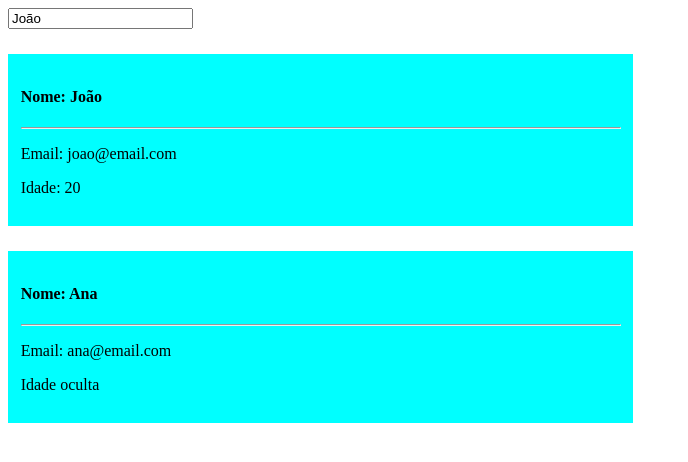
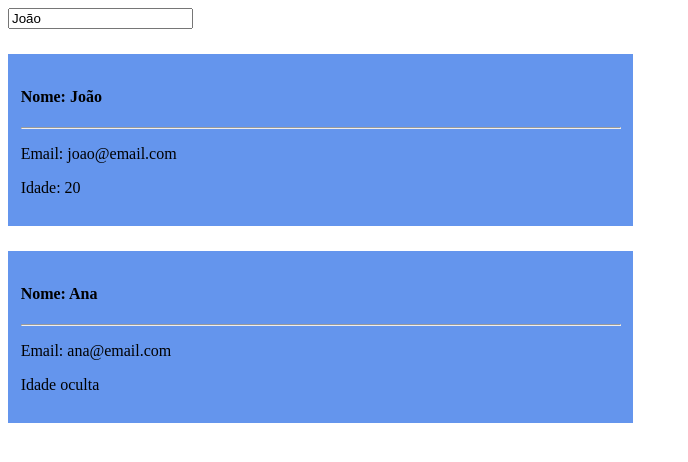
Before and after one commit to Joao-Gontijo/guiaclientes, a Vue app: page / in a window 1280 px wide. Shown: the top 462 px of the page, without its empty margins (0-688 px from the left). Built offline with nearby package versions, Linux system fonts and the light colour scheme.

Commit message:
Classes Condicionais
utilizando uma classe condicional para alteração de css

```diff
--- a/src/components/Cliente.vue
+++ b/src/components/Cliente.vue
@@ -1,8 +1,8 @@
 <template>
-    <div id=cliente>
+    <div :class="{'cliente': !isPremium, 'cliente-premium': isPremium}">
         <h4>Nome: {{cliente.nome}}</h4>
         <hr>
-        <p>Email: {{cliente.email}}</p>
+        <p> Email: {{cliente.email}}</p>
         <p v-if="showIdade == true">Idade: {{cliente.idade}}</p>
         <p v-else>Idade oculta</p>
     </div>
@@ -12,7 +12,7 @@
 export default {
     data(){
         return{
-
+            isPremium: true
         }
     },
     props: {
@@ -23,10 +23,17 @@ export default {
 </script>
 
 <style scoped>
-    #cliente{
+    .cliente{
         background-color: aqua;
         max-width: 600px;
         padding: 1%;
         margin-top: 2%;
     }
+
+    .cliente-premium{
+        background-color: cornflowerblue;
+        max-width: 600px;
+        padding: 1%;
+        margin-top: 2%;
+    }
 </style>
```
